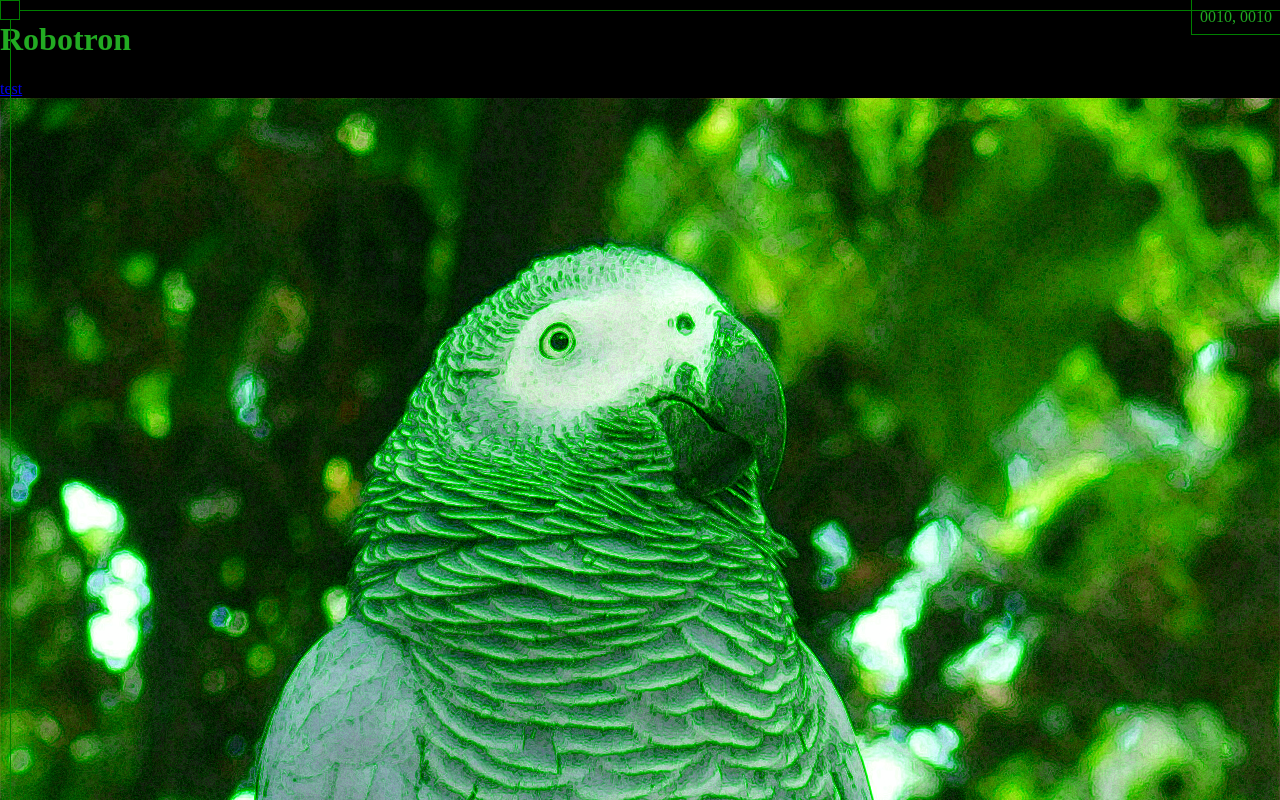
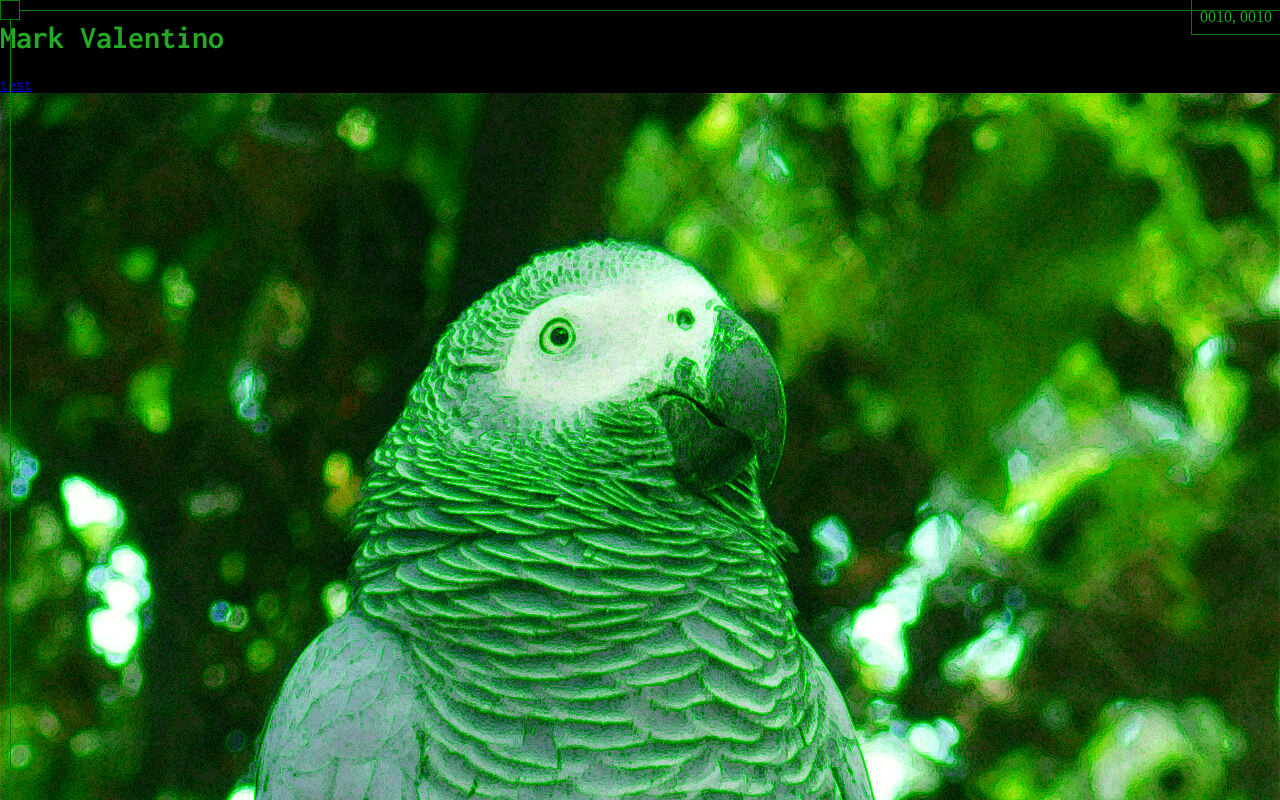
Before and after one commit to M-Valentino/Robotron, a Next.js app: page / in a window 1280 px wide. Built offline with nearby package versions, Linux system fonts and the light colour scheme.

Commit message:
improving robotyping

```diff
--- a/src/components/Robotyping.js
+++ b/src/components/Robotyping.js
@@ -11,17 +11,13 @@ export const Robotyping = (props) => {
   useEffect(() => {
     const displayText = async () => {
       for (let i = 0; i <= textLength; i++) {
-        if (i > 0) {
-          setTextDisplay(text.slice(0, i - 1) + ";");
-          await sleep(textLength + 5 - i);
-          setTextDisplay(text.slice(0, i - 1) + "1");
-          await sleep(textLength + 3  - i);
-          setTextDisplay(text.slice(0, i - 1) + "0̴̮͘");
-          await sleep(textLength - i);
-        }
+        setTextDisplay(text.slice(0, i - 1) + ";");
+        await sleep(20);
+        setTextDisplay(text.slice(0, i - 1) + "1");
+        await sleep(40);
+        setTextDisplay(text.slice(0, i - 1) + "0̴̮͘");
+        await sleep(20);
         setTextDisplay(text.slice(0, i));
-        const sleepTime = () => Math.max(textLength * 10 - (i * 2), 0);
-        await sleep(sleepTime);
       }
     };
 
--- a/src/pages/index.js
+++ b/src/pages/index.js
@@ -3,26 +3,18 @@ import { Crosshair } from "@/components/Crosshair";
 import { Robotyping } from "@/components/Robotyping";
 import { RoboImage } from "@/components/RoboImage";
 
-const geistSans = localFont({
-  src: "./fonts/GeistVF.woff",
-  variable: "--font-geist-sans",
-  weight: "100 900",
-});
-const geistMono = localFont({
-  src: "./fonts/GeistMonoVF.woff",
-  variable: "--font-geist-mono",
-  weight: "100 900",
-});
+import { Inconsolata } from "next/font/google";
+const inconsolata = Inconsolata({ subsets: ["latin"] });
 
 export default function Home() {
   return (
     <>
       <Crosshair>
         <main
-
+           className={`${inconsolata.className}`}
         >
           <h1>
-            <Robotyping text="Robotron" />
+            <Robotyping text="Mark Valentino" />
           </h1>
           <a href="https://google.com">test</a>
           <br />
```
